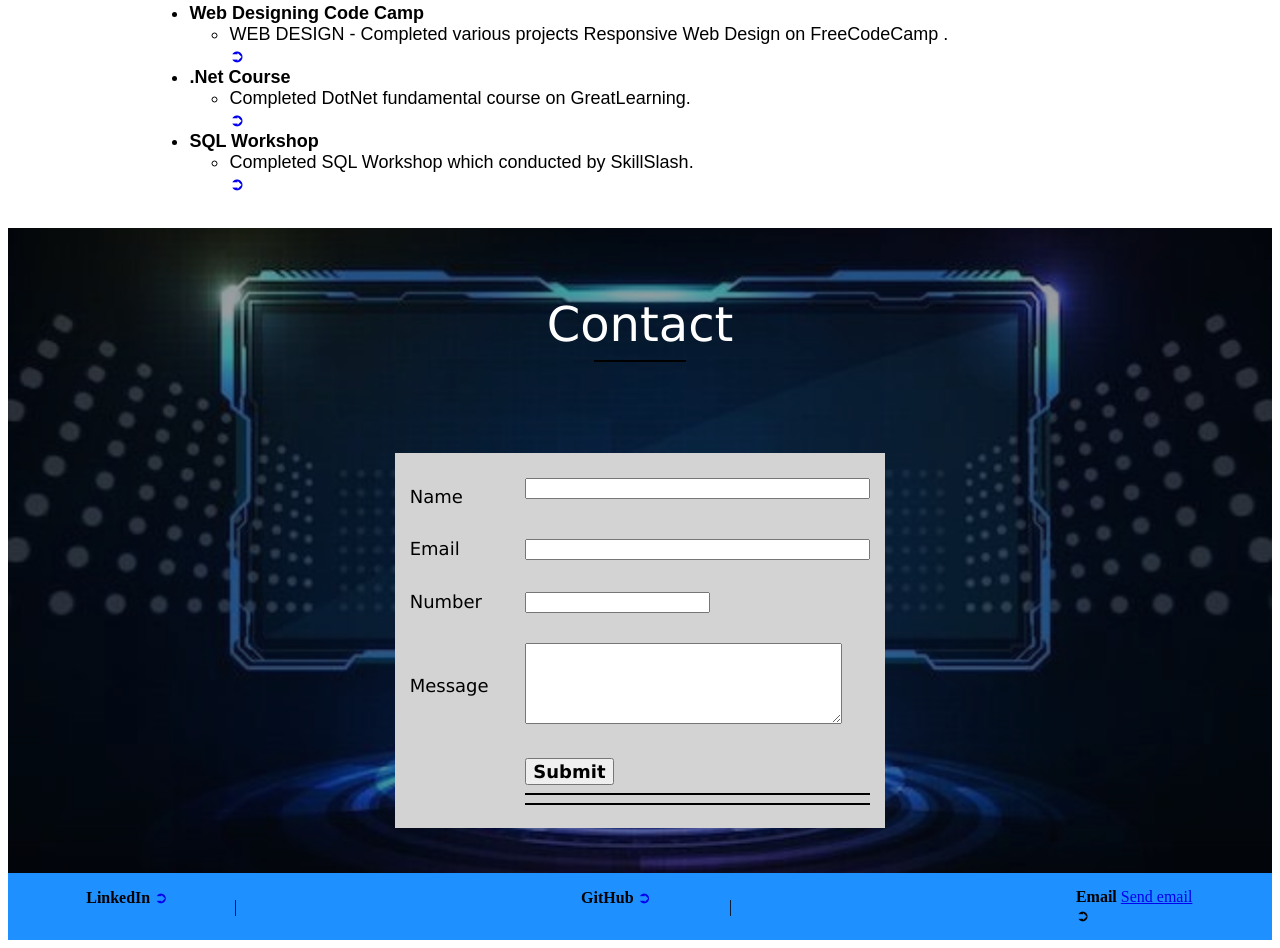
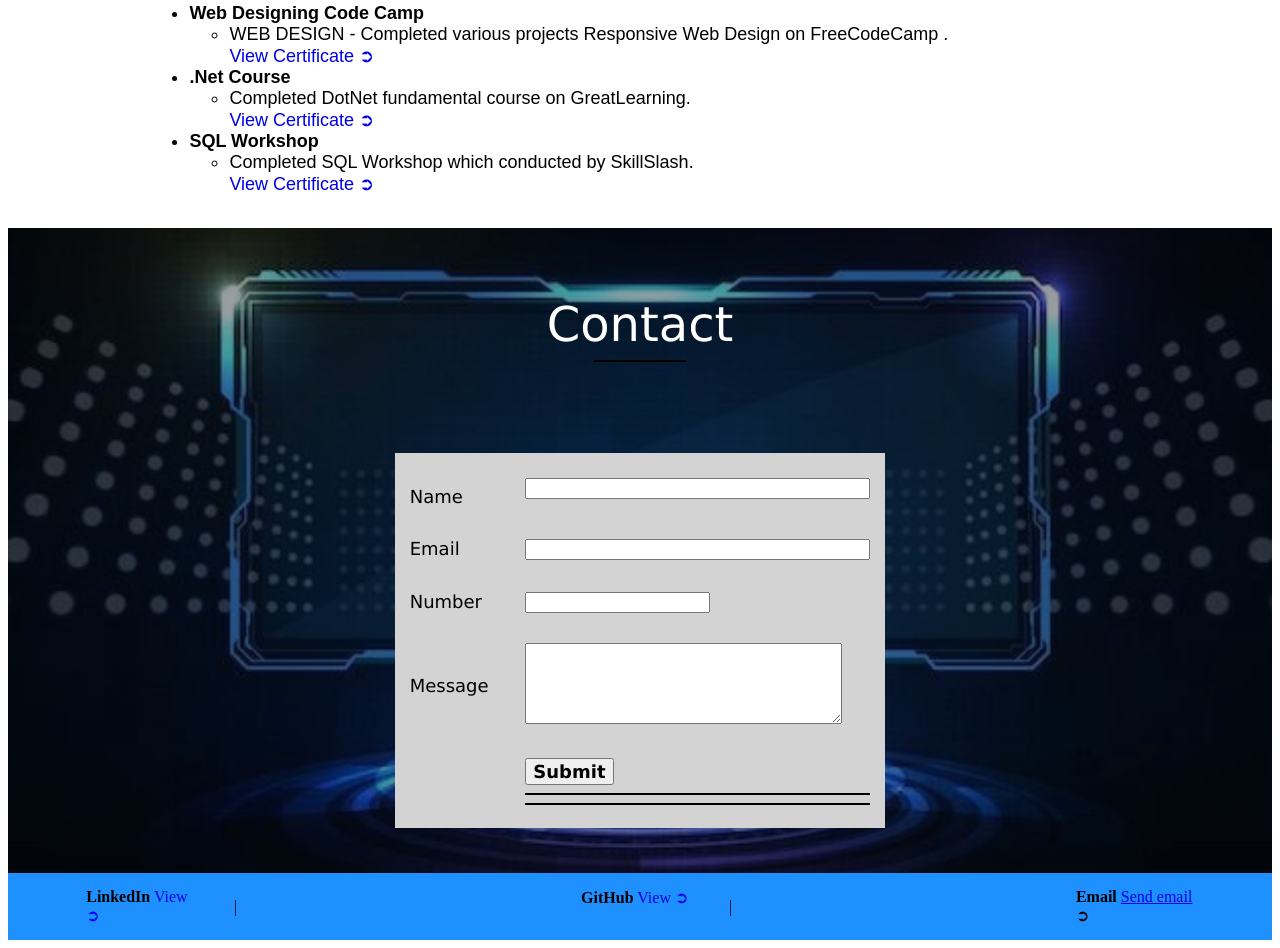
Before and after one commit to Karthikraja-SK/Karthikraja.S-Portfolio, a plain HTML site: page index.html in a window 1280 px wide. Shown: the part 1923-2871 px from the top of the page. Drawn offline with Linux system fonts and the light colour scheme.

Commit message:
index.html

```diff
--- a/index.html
+++ b/index.html
@@ -280,7 +280,7 @@
                         href="https://drive.google.com/file/d/11faAJvMDRMPY1Uw8Kfz5Qbc0QjymVlx8/view?usp=drivesdk"
                         style="text-decoration: none"
                       >
-                        View Certificate ➲
+                        View Certificate  ➲
                       </a>
 
                       </ul>
@@ -338,7 +338,7 @@
                         href="https://drive.google.com/file/d/15JmHqo_ceFOwl-sLBf3o8wwyjUKxnsby/view?usp=drivesdk"
                         style="text-decoration: none"
                       >
-                        ➲
+                        View Certificate ➲
                       </a>
                       </ul>
                     </li>
@@ -352,7 +352,7 @@
                         href="https://drive.google.com/file/d/1vIW-djxZL_czuutgBULa-oVDsxQ2jFfF/view?usp=drivesdk"
                         style="text-decoration: none"
                       >
-                        ➲
+                       View Certificate  ➲
                       </a>
                       </ul>
                     </li>
@@ -366,7 +366,7 @@
                         href="https://drive.google.com/file/d/1W3UWPsCbYgg2BFUtG53lAaazgX_PQ83p/view?usp=drivesdk"
                         style="text-decoration: none"
                       >
-                        ➲
+                       View Certificate ➲
                       </a>
 
                       </ul>
@@ -514,7 +514,7 @@
                   href="https://www.linkedin.com/in/karthikraja-s"
                   style="text-decoration: none"
                 >
-                  ➲
+                 View ➲
                 </a>
               </td>
 
@@ -526,7 +526,7 @@
                   href="https://github.com/Karthikraja-SK"
                   style="text-decoration: none"
                 >
-                  ➲
+                  View ➲
                 </a>
               </td>
 
```
